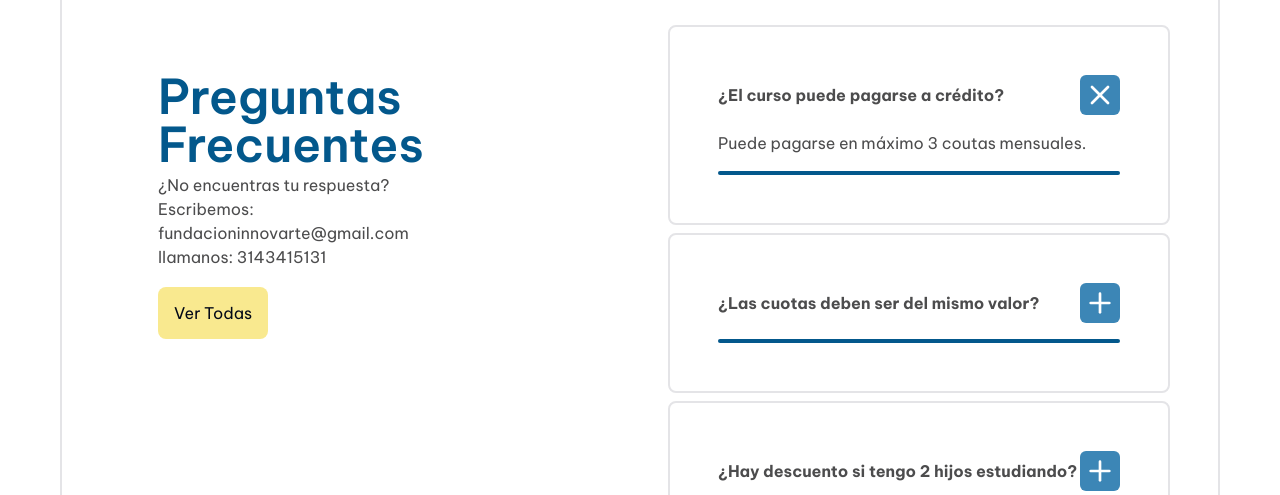
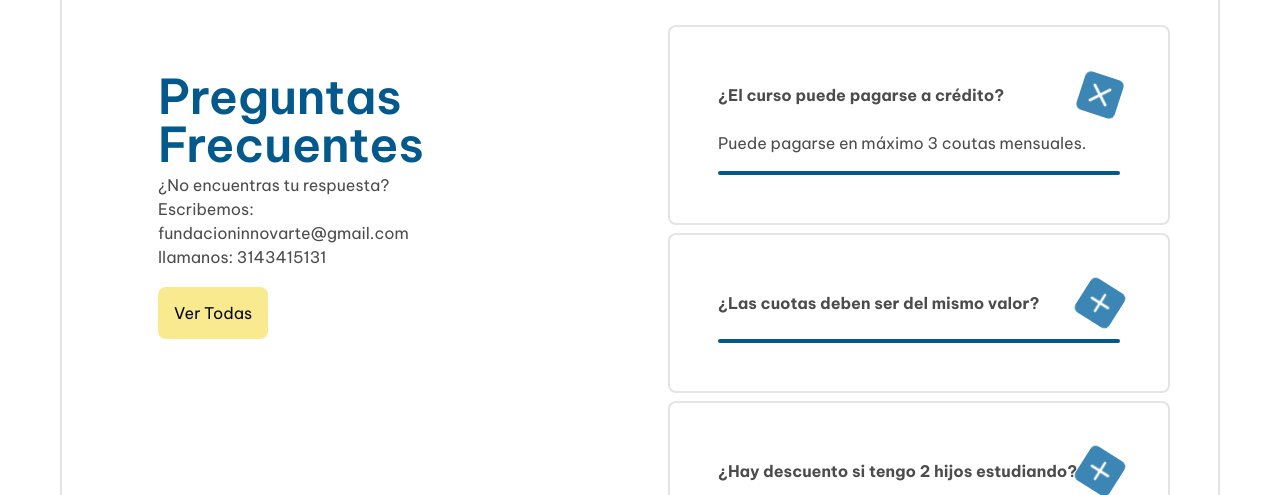
Before and after one commit to ManuelAlejandro93/innovarte, a React (Vite) app: page / in a window 1280 px wide. Both pictures are taken after a click on the icon 1100 px from the left and 5672 px from the top of the page. Shown: the part 5577-6072 px from the top of the page. Built offline with nearby package versions, Linux system fonts and the light colour scheme; what tailwindcss-animated would draw is missing.

Commit message:
app_ui_job - efectos de entrada listo.

```diff
--- a/src/Components/Cards/FAQ/FAQSingleQuestionCard.tsx
+++ b/src/Components/Cards/FAQ/FAQSingleQuestionCard.tsx
@@ -25,18 +25,19 @@ export const FAQSingleQuestionCard = ({
         />
         {!isAnswerDisplayed ? (
           <PlusIcon
-            className={`bg-app-blue-70 p-1 rounded-md md:size-8 lg:size-10 text-white ${blueHover}`}
+            className={`bg-app-blue-70 p-1 rounded-md md:size-8 lg:size-10 text-white animate-spin animate-once animate-duration-100 ${blueHover}`}
             onClick={() => onClickOnToggle()}
           />
         ) : (
           <XIcon
             onClick={() => onClickOnToggle()}
-            className={`bg-app-blue-70 p-1 rounded-md md:size-8 lg:size-10 text-white ${blueHover}`}
+            className={`bg-app-blue-70 p-1 rounded-md md:size-8 lg:size-10 text-white animate-spin animate-once animate-duration-100 ${blueHover}`}
           />
         )}
       </div>
       {isAnswerDisplayed ? (
         <AppGeneralText
+          className='animate-fade-down'
           text={`${
             answer ??
             'Absolutly, you can enroll in multiple courses simultaneously and acces them at your convenience.'
--- a/src/Components/Cards/Testimonials/TestimonialSingleCard.tsx
+++ b/src/Components/Cards/Testimonials/TestimonialSingleCard.tsx
@@ -32,7 +32,7 @@ export const TestimonialSingleCard = ({
         ''
       ) : (
         <AppGeneralText
-          className='font-extrabold scale-90 animate-fade-down'
+          className={`font-extrabold scale-90`}
           text={fullTestimonial}
         />
       )}
--- a/src/Components/Text/GeneralText.tsx
+++ b/src/Components/Text/GeneralText.tsx
@@ -1,6 +1,5 @@
 import { fontsizes } from '@/Standars';
 import { GeneralTextInterface } from '@/Interfaces';
-import { useEffect } from 'react';
 
 export const AppGeneralText = ({
   className,
--- a/src/Interfaces/TestimonialSingleCardInterface.ts
+++ b/src/Interfaces/TestimonialSingleCardInterface.ts
@@ -4,4 +4,5 @@ export interface TestimonialSingleCardDataInterface {
   testimonial_user_photo?: string;
   testimonial_user_name?: string;
   testimonial_user_career?: string;
+  onAnimationComplete?: () => void;
 }
```
